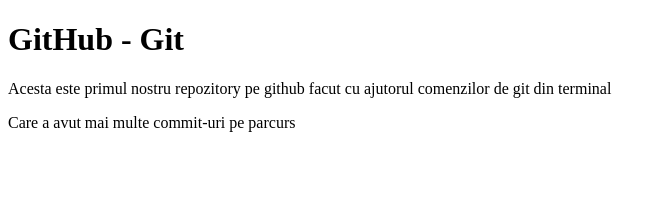
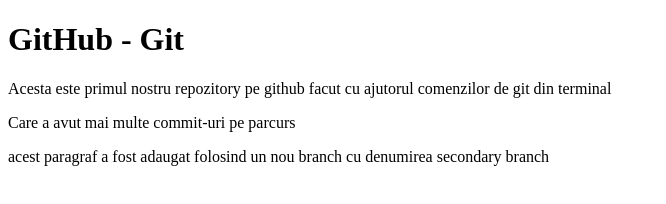
Before and after one commit to marin-stefan/demo-git-github, a plain HTML site: page index.html in a window 1280 px wide. Shown: the whole page, without its empty margins (0-666 px from the left). Drawn offline with Linux system fonts and the light colour scheme.

Commit message:
update on index from secondary branch

```diff
--- a/index.html
+++ b/index.html
@@ -12,5 +12,9 @@
             comenzilor de git din terminal
         </p>
         <p>Care a avut mai multe commit-uri pe parcurs</p>
+        <p>
+            acest paragraf a fost adaugat folosind un nou branch cu denumirea
+            secondary branch
+        </p>
     </body>
 </html>
```
